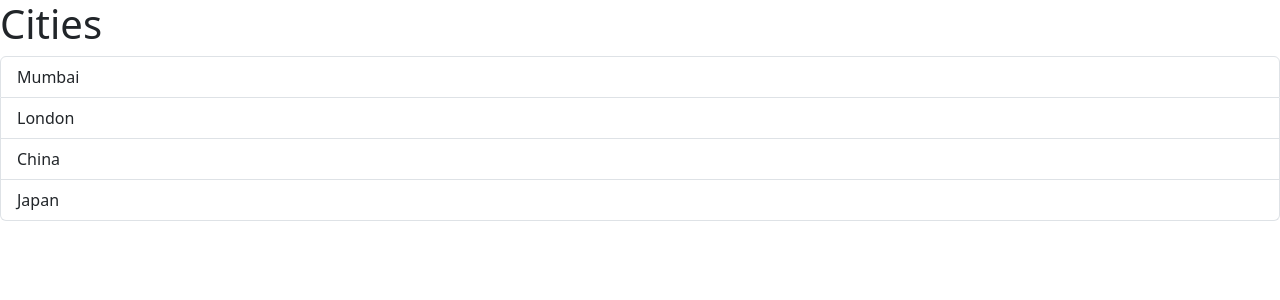
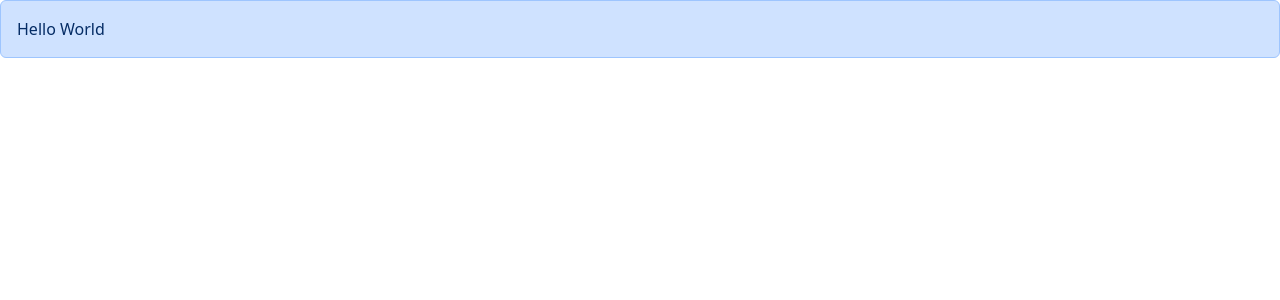
Before and after one commit to medinipatil/react-practice, a React (Vite) app: page / in a window 1280 px wide. Shown: the top 300 px of the page. Built offline with nearby package versions, Linux system fonts and the light colour scheme.

Commit message:
Passing Children

```diff
--- a/src/App.tsx
+++ b/src/App.tsx
@@ -1,13 +1,17 @@
+import Alert from "./components/Alert";
 import ListGroup from "./components/ListGroup";
 
 function App() {
-  let items = ["Mumbai", "London", "China", "Japan"];
-  const handleSelectedItem = (item: string) => {
-    console.log(item);
-  }
+  // let items = ["Mumbai", "London", "China", "Japan"];
+  // const handleSelectedItem = (item: string) => {
+  //   console.log(item);
+  // }
   return (
     <div>
-      <ListGroup items={items} heading="Cities" onSelectItem={handleSelectedItem} />
+      {/* <ListGroup items={items} heading="Cities" onSelectItem={handleSelectedItem} /> */}
+      <Alert>
+        Hello World
+      </Alert>
     </div>
   );
 }
--- /dev/null
+++ b/src/components/Alert.tsx
@@ -0,0 +1,13 @@
+import React, { ReactNode } from 'react'
+
+interface Props {
+    children: ReactNode;
+}
+
+const Alert = ({ children }: Props) => {
+  return (
+    <div className='alert alert-primary'>{children}</div>
+  )
+}
+
+export default Alert
```
